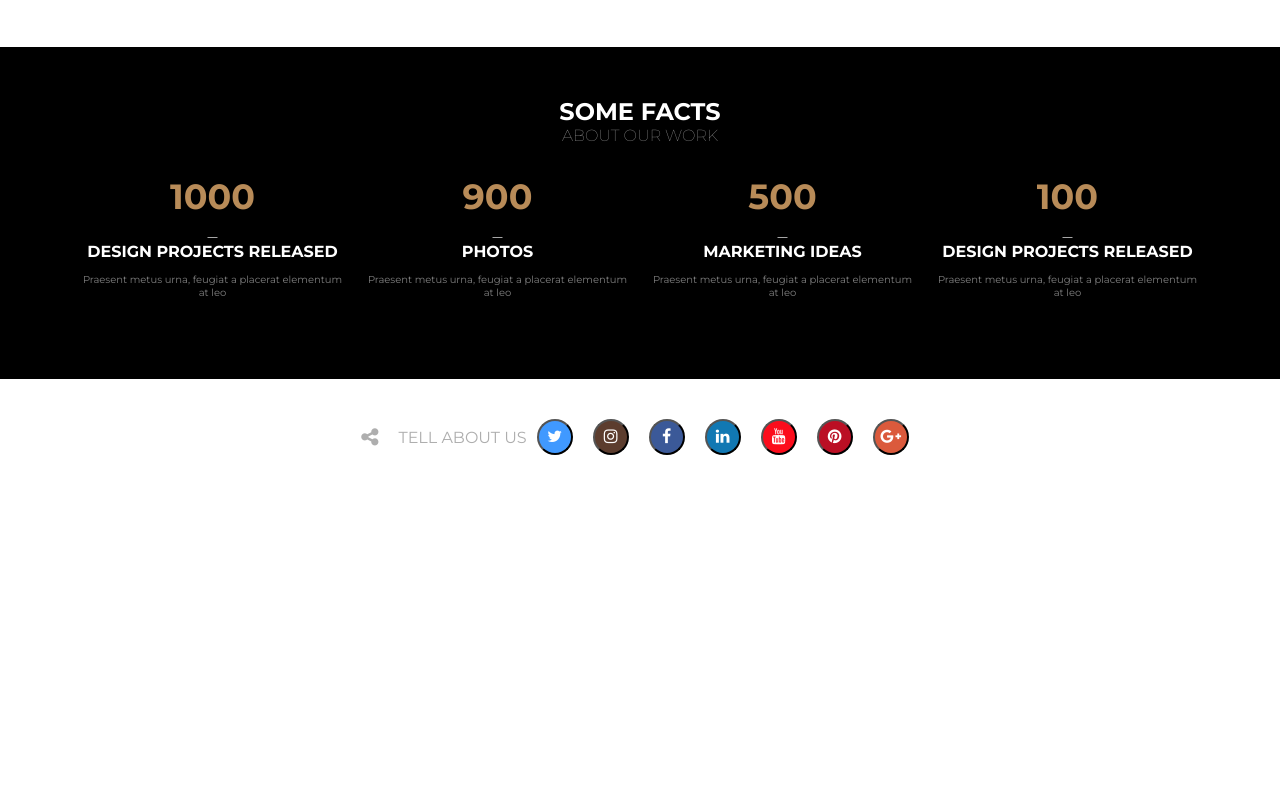
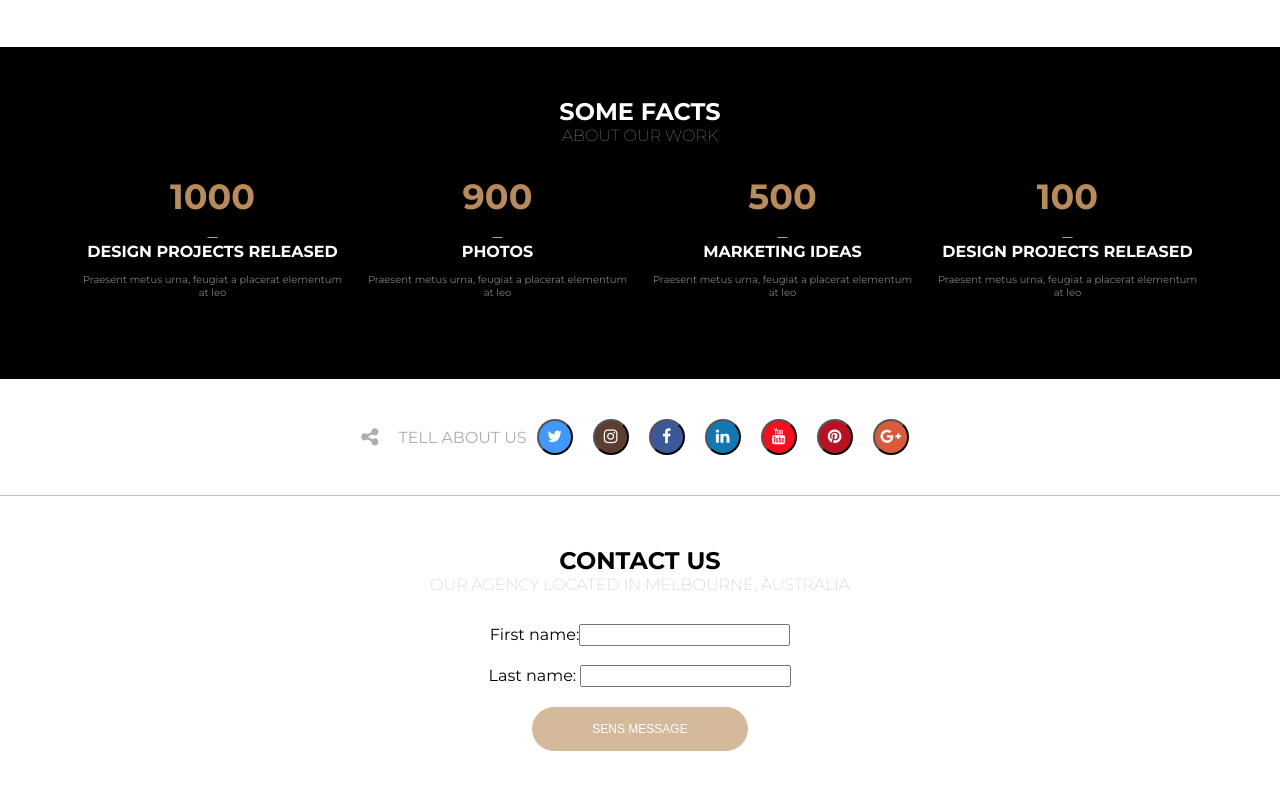
Before and after one commit to mkudlak/Project-6, a website: page index.html in a window 1280 px wide. Shown: the part 4756-5546 px from the top of the page. Before the commit the page ends 5251 px from the top, so only its background shows below. Drawn offline with Linux system fonts and the light colour scheme; some packages are replaced by stand-ins of ours.

Commit message:
Add new sections, and effects

```diff
--- a/index.html
+++ b/index.html
@@ -466,14 +466,23 @@
         </div>
     </section>
     <section class="contact">
-
+        <h2>Contact us</h2>
+        <h4>Our agency located in melbourne, Australia</h4>
+        <div class="flex-container">
+            <form>
+                First name:<input type="text" name="FirstName"><br><br>
+                Last name: <input type="text" name="LastName"><br>
+                <button>Sens message</button>
+            </form>
+        </div>
     </section>
     <section class="map">
-
+        <div id="map">My map will go here</div>
     </section>
     <footer>
 
     </footer>
+    <script src="https://maps.googleapis.com/maps/api/js?key=AIzaSyDuQhmg7T56SZxl4d5RLr27eBrEw94Ca6A&callback=myMap"></script>
     <script type="javascript" src="js/script.js"></script>
 </body>
 
--- a/js/script.js
+++ b/js/script.js
@@ -0,0 +1,10 @@
+//Map
+
+function myMap() {
+ var mapOptions = {
+     center: new google.maps.LatLng(51.5, -0.12),
+     zoom: 10,
+     mapTypeId: google.maps.MapTypeId.HYBRID
+ }
+var map = new google.maps.Map(document.getElementById("map"), mapOptions);
+}
--- a/sass/style.scss
+++ b/sass/style.scss
@@ -520,6 +520,19 @@ header {
     cursor: pointer;
    }
   }
-
  }
 }
+.contact {
+ @extend %section-title-style;
+ border-top: 1px solid #bebebe;
+ color: black;
+ height: 416px;
+ .flex-container {
+  @extend %centering;
+  button {
+   @extend %btn-default;
+   background-color: $gold;
+   margin-top: 20px;
+  }
+ }
+}
```
Also changed, not shown: css/style.css, 1 other file.
